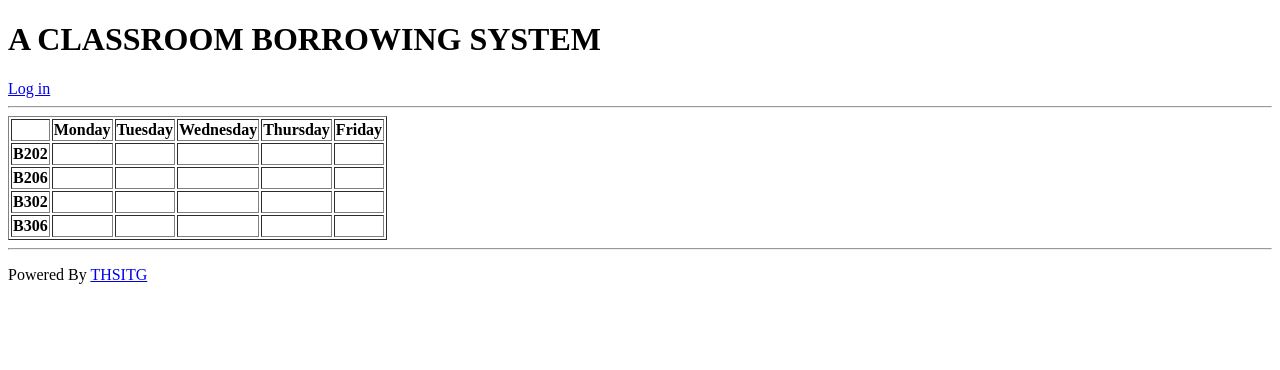
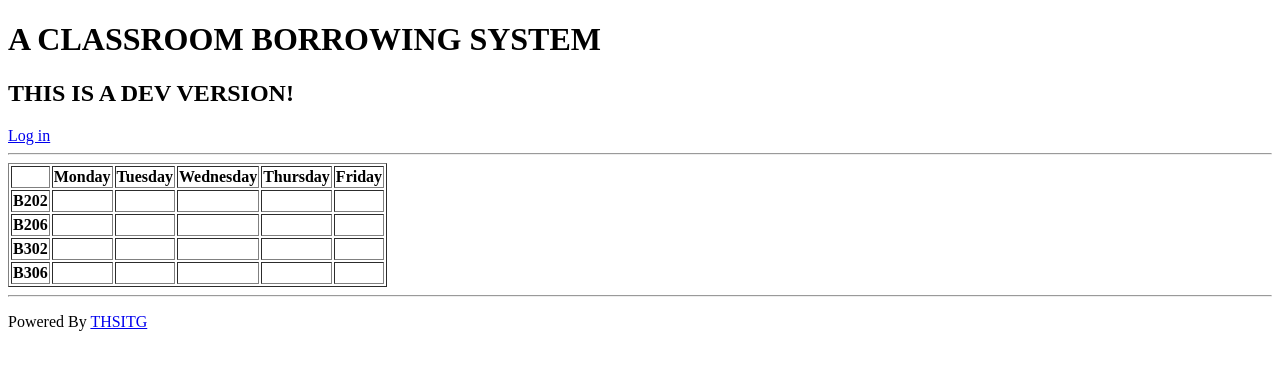
Before and after one commit to THSITG/cdroom, a plain HTML site: page index.html in a window 1280 px wide. Drawn offline with Linux system fonts and the light colour scheme.

Commit message:
Dev branch
add a <h2> tag

```diff
--- a/index.html
+++ b/index.html
@@ -6,6 +6,7 @@
 <body>
 	<header class="header">
 		<h1>A CLASSROOM BORROWING SYSTEM</h1>
+		<h2>THIS IS A DEV VERSION!</h2>
 		<a href="login.html">Log in</a>
 	</header>
 	<hr/>
```
